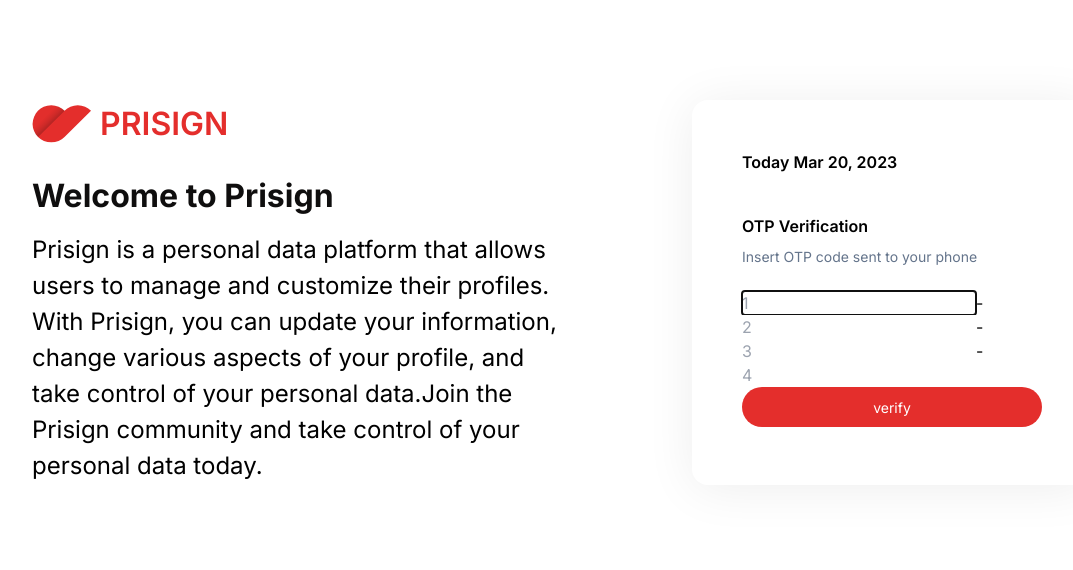
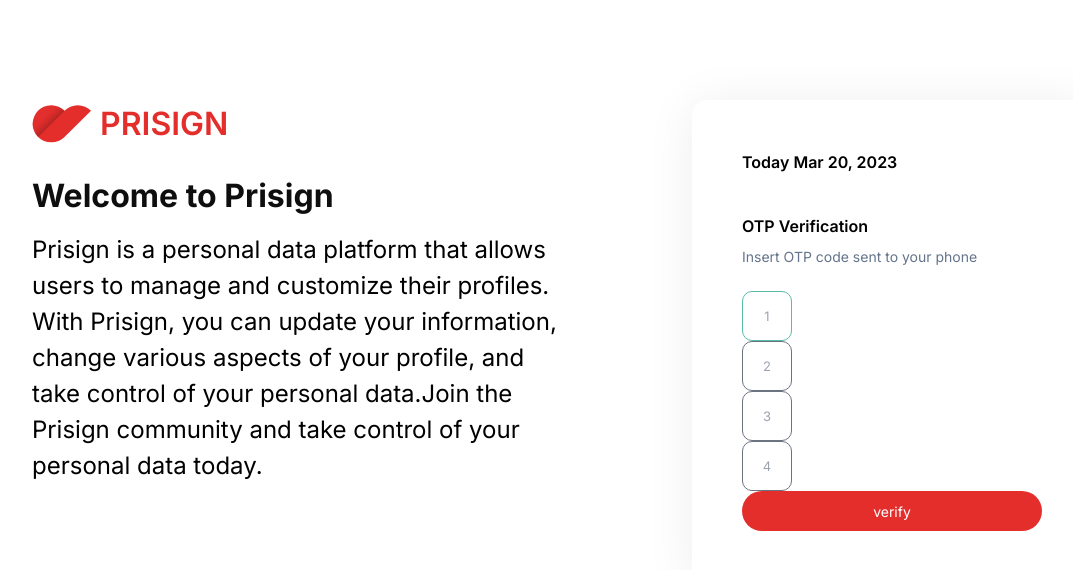
Before and after one commit to Derida23/Boilerplate-Vue3-Typescript, a Vue app: page /auth/otp in a window 1280 px wide. Shown: the top 570 px of the page, without its empty margins (68-1141 px from the left). Built offline with nearby package versions, Linux system fonts and the light colour scheme.

Commit message:
feat: styling css otp input ✅

```diff
--- a/src/components/InputOtp/index.vue
+++ b/src/components/InputOtp/index.vue
@@ -13,14 +13,13 @@
   },
   separator: {
     type: String,
-    default: "**",
+    default: "",
   },
   inputClasses: {
     type: String,
   },
   inputType: {
     type: String,
-    validator: (value: string) => ["number", "tel", "password"].includes(value),
   },
   shouldAutoFocus: {
     type: Boolean,
@@ -56,7 +55,6 @@
   "on-complete",
 ]);
 
-// Helper to return OTP from input
 const checkFilledAllInputs = () => {
   if (otp.value.join("").length === props.numInputs) {
     return emit("on-complete", otp.value.join(""));
@@ -64,20 +62,18 @@
   return "Wait until the user enters the required number of characters";
 };
 
-// Focus on input by index
 const focusInput = (input: number) => {
   activeInput.value = Math.max(Math.min(props.numInputs - 1, input), 0);
 };
-// Focus on next input
+
 const focusNextInput = () => {
   focusInput(activeInput.value + 1);
 };
-// Focus on previous input
+
 const focusPrevInput = () => {
   focusInput(activeInput.value - 1);
 };
 
-// Change OTP value at focused input
 const changeCodeAtFocus = (value: number | string) => {
   oldOtp.value = Object.assign([], otp.value);
 
@@ -91,7 +87,6 @@
   }
 };
 
-// Handle pasted OTP
 const handleOnPaste = (event: any) => {
   event.preventDefault();
   const pastedData = event.clipboardData
@@ -124,7 +119,6 @@
   activeInput.value = 0;
 };
 
-// Handle cases of backspace, delete, left arrow, right arrow
 const handleOnKeyDown = (event: KeyboardEvent) => {
   switch (event.keyCode) {
     case BACKSPACE:
@@ -151,14 +145,14 @@
 </script>
 
 <template>
-  <div class="otp flex">
-    <input
+  <div class="otp w-full flex justify-between">
+    <!-- <input
       v-if="inputType === 'password'"
       autocomplete="off"
       name="hidden"
       type="'text'"
       class="hidden"
-    />
+    /> -->
     <SingleOtp
       v-for="(item, i) in numInputs"
       :key="i"
--- a/src/components/InputOtp/inputOtp.style.scss
+++ b/src/components/InputOtp/inputOtp.style.scss
@@ -1,7 +1,26 @@
 .single-otp {
+  input {
+    @apply appearance-none;
+    @apply outline-none;
+    @apply h-[50px];
+    @apply w-[50px];
+
+    @apply rounded-[10px];
+    @apply border;
+    @apply border-gray-500;
+    @apply text-[13px];
+    @apply text-center;
+
+    &:focus {
+      @apply border-primary;
+    }
+
+    &::placeholder {
+      text-align: center;
+    }
+  }
 
 }
 
 .otp {
-
 }
--- a/src/components/InputOtp/singleOtp.vue
+++ b/src/components/InputOtp/singleOtp.vue
@@ -7,8 +7,9 @@
     default: "tel",
   },
   value: {
-    type: [String, Number] as PropType<string | number>,
+    type: [String, Number],
     required: true,
+    default: "",
   },
   separator: {
     type: String,
@@ -119,7 +120,8 @@
 </script>
 
 <template>
-  <div class="single-otp flex items-center">
+  <div :class="{ 'w-1/4': !lastChild }">
+    <div class="single-otp flex items-center justify-between">
       <input
         ref="input"
         :type="type"
@@ -141,6 +143,7 @@
         <span v-html="separator"></span
       ></span>
     </div>
+  </div>
 </template>
 
 <style src="./inputOtp.style.scss" lang="scss"></style>
--- a/src/store/auth/index.ts
+++ b/src/store/auth/index.ts
@@ -92,7 +92,6 @@
     },
     async requestOTP(params: string | unknown) {
       this.loading = true;
-      console.log(params);
 
       const { fetch } = useAxios();
 
@@ -101,7 +100,6 @@
         method: "POST",
         params: { phone: params },
         onSuccess: async (res: IAuthRes<IRegister>): Promise<void> => {
-          console.log(res);
 
           this.loading = false;
         },
--- a/src/views/auth/otp/index.vue
+++ b/src/views/auth/otp/index.vue
@@ -18,12 +18,11 @@
       <p>Insert OTP code sent to your phone</p>
     </div>
     <div>
-      <div style="display: flex; flex-direction: row">
+      <div style="display: flex; flex-direction: row" class="mb-8">
         <InputOtp
           ref="otpInput"
           input-classes="otp-input error-input"
           input-type="string"
-          separator="-"
           :num-inputs="4"
           :should-auto-focus="true"
           :placeholder="['1', '2', '3', '4']"
```
Lines whose indentation alone changed are shown as unchanged.
